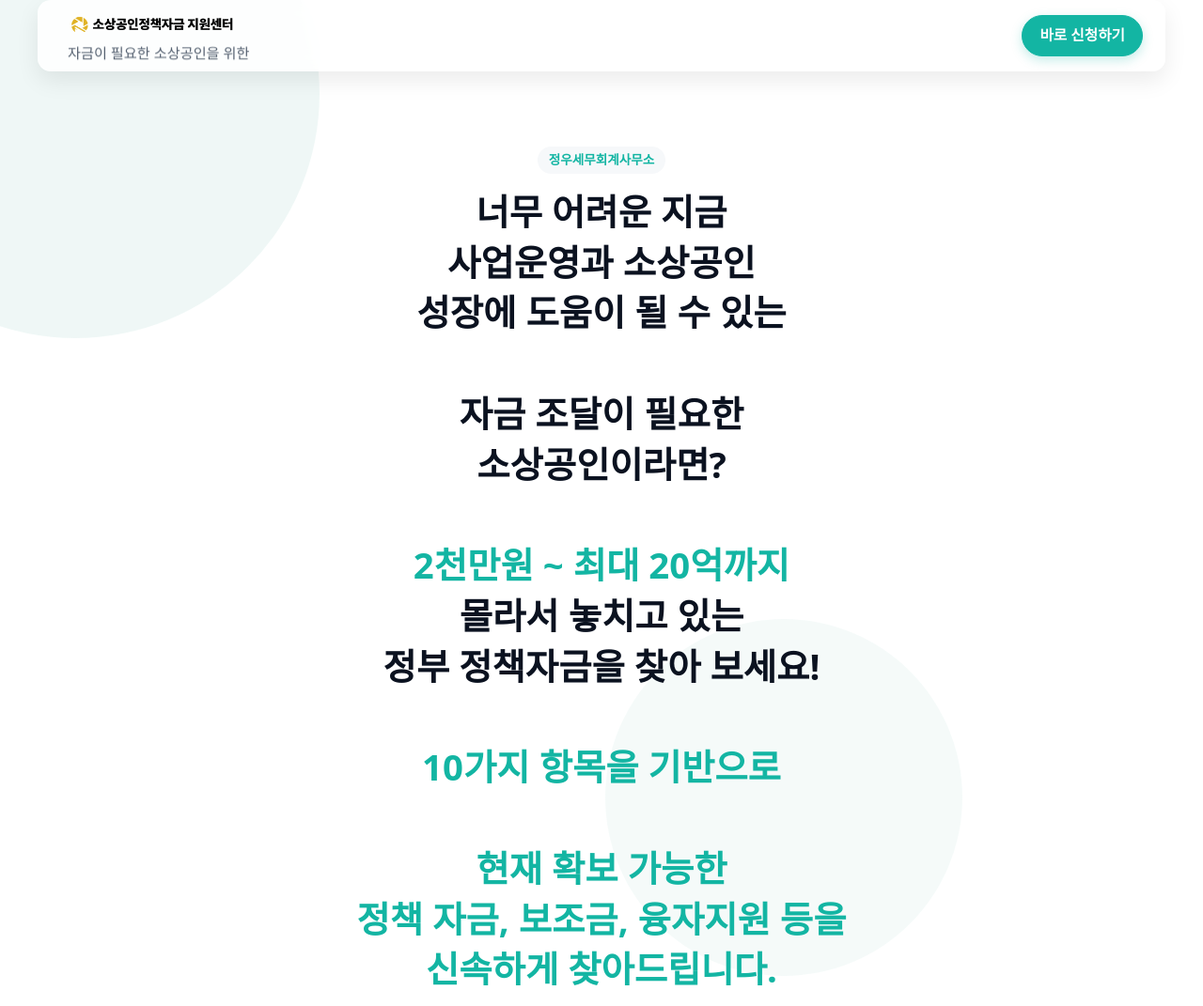
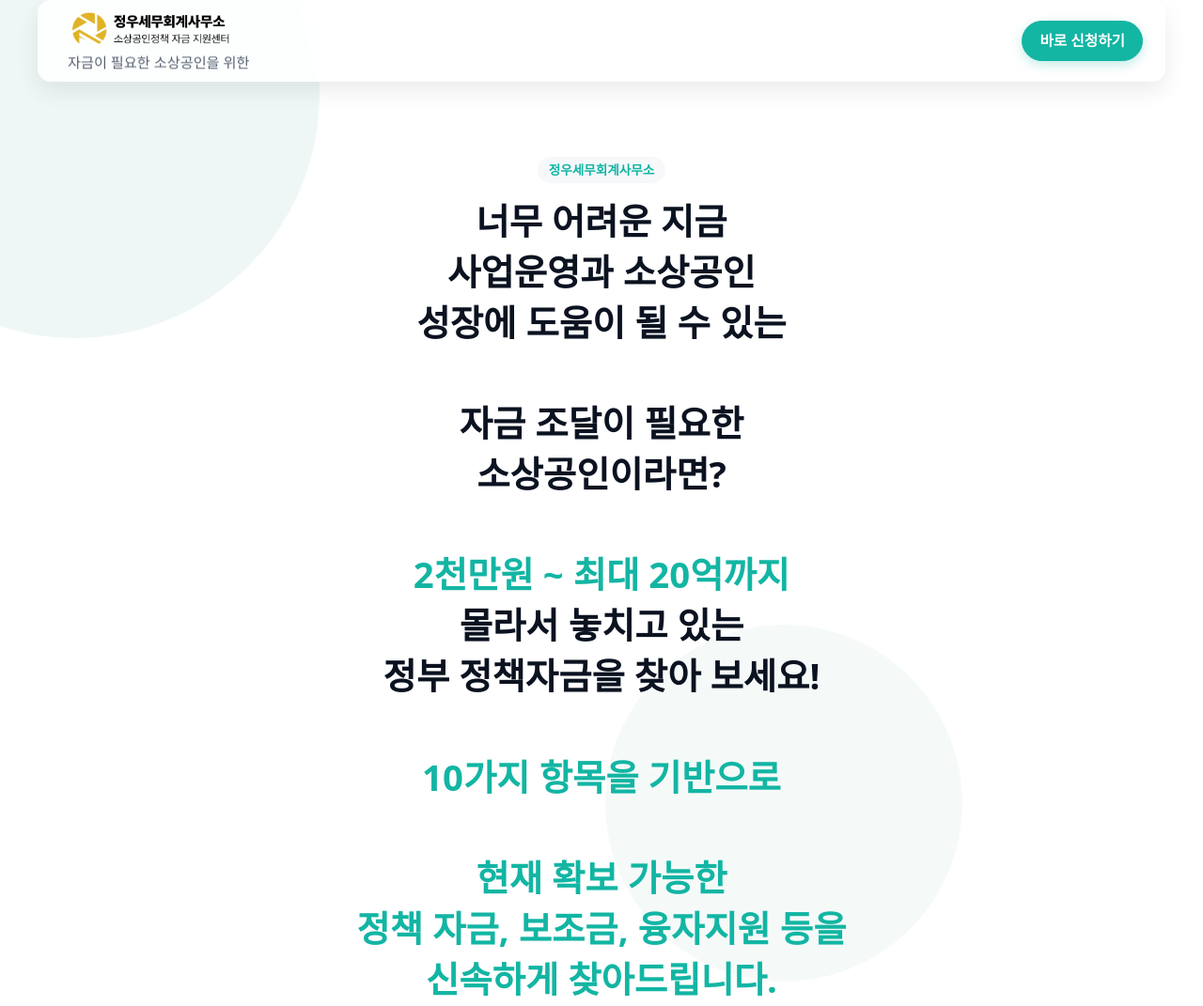
Before and after one commit to Jw1Choi/sbiz, a plain HTML site: page index-v3.html in a window 1280 px wide. Shown: the top 1071 px of the page at 94% size. Drawn offline with Linux system fonts and the light colour scheme; a script that the page names is missing.

Commit message:
updaet 11

```diff
--- a/index-v3.html
+++ b/index-v3.html
@@ -99,7 +99,7 @@
 
   <header class="topbar" role="banner">
     <div class="left" aria-live="polite">
-    <img src="./img/logo-v1-b.png" style="width:180px;">
+    <img src="./img/logo-v3-b.png" style="width:180px;">
 
   <!-- Wordmark -->
   <!-- <text class="txt" x="38" y="25" fill="#0b1220">FitCase</text> -->
```
Also changed, not shown: img/logo-v3-b.png (added).
